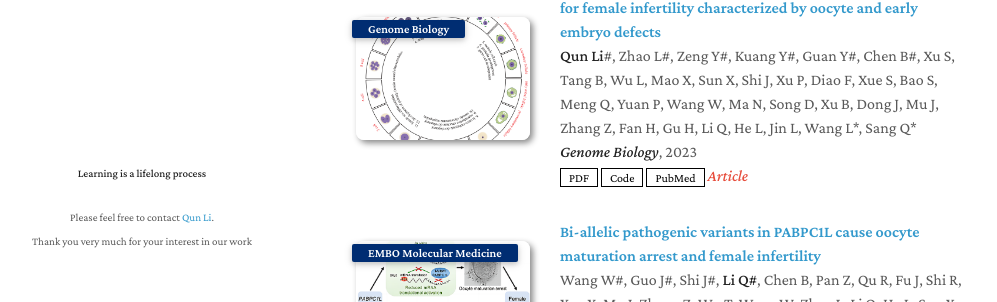
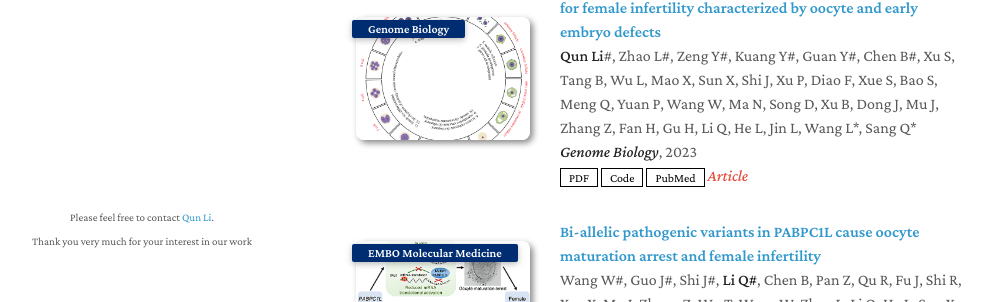
Before and after one commit to liqunbio/liqunbio.github.io, a Jekyll site: the page built from index.md, in a window 1280 px wide and 900 px high, scrolled down 507 px. Shown: the part 598-900 px from the top of the window, without its empty margins (134-1131 px from the left). Built offline with Jekyll 4.4.1, drawn with Linux system fonts in a browser that asks for light colours; some web fonts are replaced; comment, search, counter and statistics services are not loaded; our own code applies the rules of GitHub Pages for plain Markdown files.

Commit message:
Update homepage.html

```diff
--- a/_layouts/homepage.html
+++ b/_layouts/homepage.html
@@ -120,7 +120,7 @@
 
       </section>
       <footer>
-        <p><small><strong>Learning is a lifelong process</strong></small></p>
+        <!--<p><small><strong>Learning is a lifelong process</strong></small></p>-->
         <p><small> Please feel free to contact <a href="mailto:liqunfudan@gmail.com">Qun Li</a>.<br> Thank you very much for your interest in our work </small></p>
       </footer>
     </div>
```
